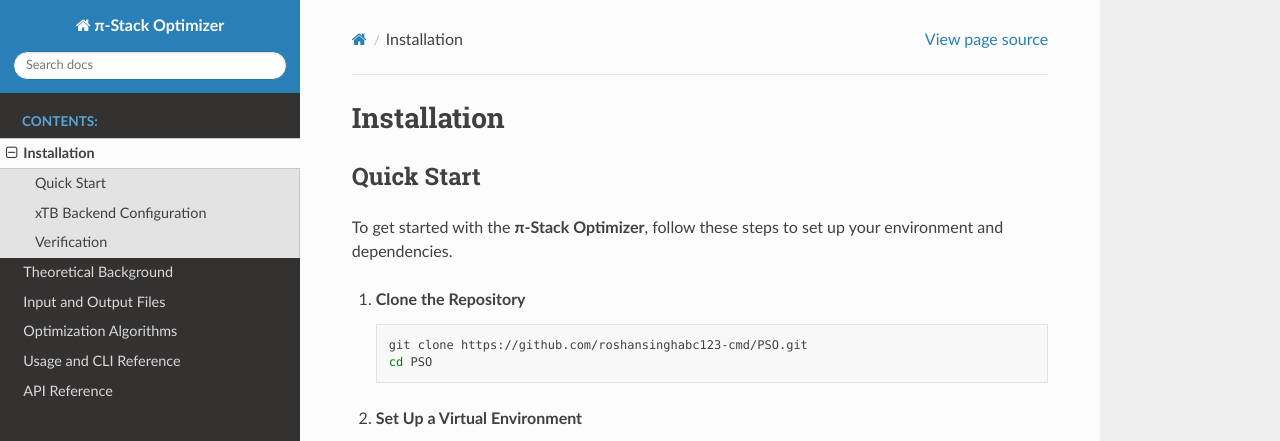
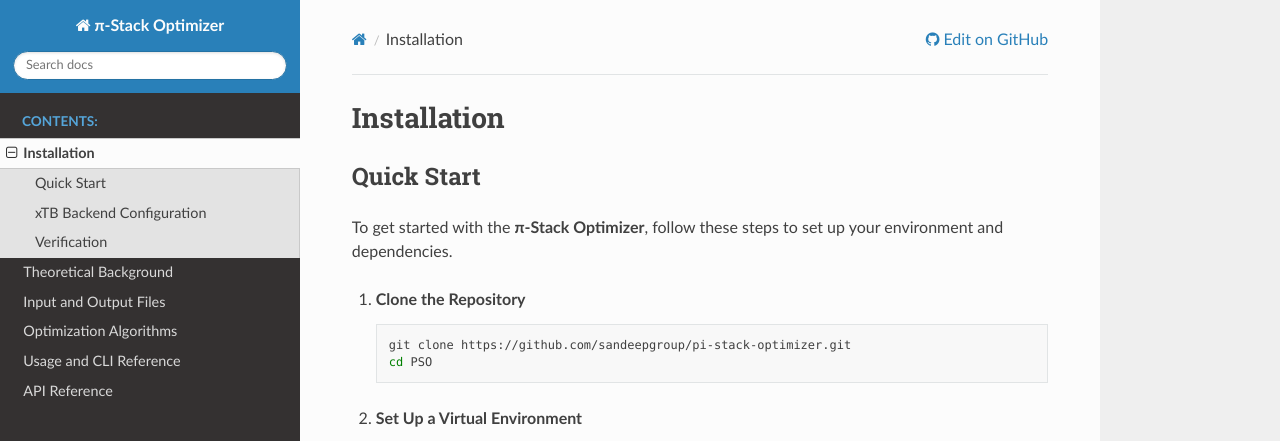
Before and after one commit to roshansinghabc123-cmd/PSO, a Sphinx documentation site: the page built from docs/installation.rst, in a window 1280 px wide and 900 px high. Shown: the top 441 px of the window. Built offline with Sphinx 7.4.7 and the Read the Docs theme 3.1.0, drawn with Linux system fonts in a browser that asks for light colours.

Commit message:
Update docs to reference original sandeepgroup repository

```diff
--- a/docs/conf.py
+++ b/docs/conf.py
@@ -31,6 +31,14 @@ html_theme = 'sphinx_rtd_theme'
 html_css_files = ["custom.css"]
 html_static_path = ['_static']
 
+html_context = {
+    "display_github": True,
+    "github_user": "sandeepgroup",
+    "github_repo": "pi-stack-optimizer",
+    "github_version": "main",
+    "conf_py_path": "/docs/",
+}
+
 # -- Options for autodoc -----------------------------------------------------
 
 autodoc_mock_imports = ['numpy', 'scipy', 'ase']  # Mock imports for RTD builds if needed
--- a/docs/installation.rst
+++ b/docs/installation.rst
@@ -10,7 +10,7 @@ To get started with the **π-Stack Optimizer**, follow these steps to set up you
 
    .. code-block:: bash
 
-      git clone https://github.com/roshansinghabc123-cmd/PSO.git
+      git clone https://github.com/sandeepgroup/pi-stack-optimizer.git
       cd PSO
 
 2. **Set Up a Virtual Environment**
```
